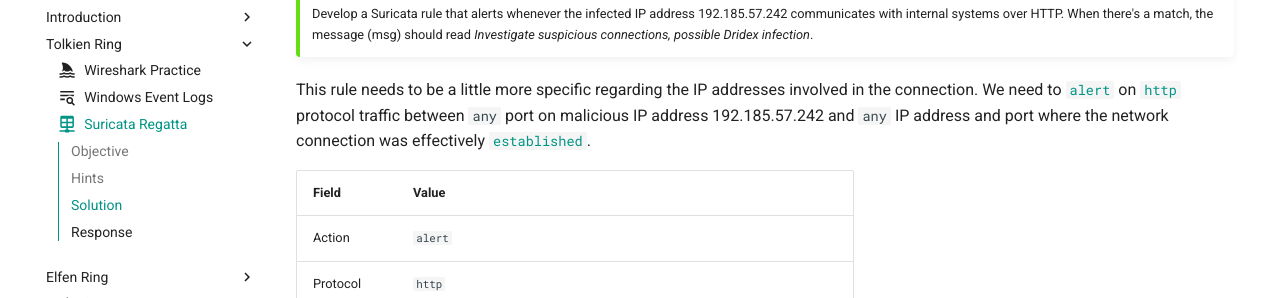
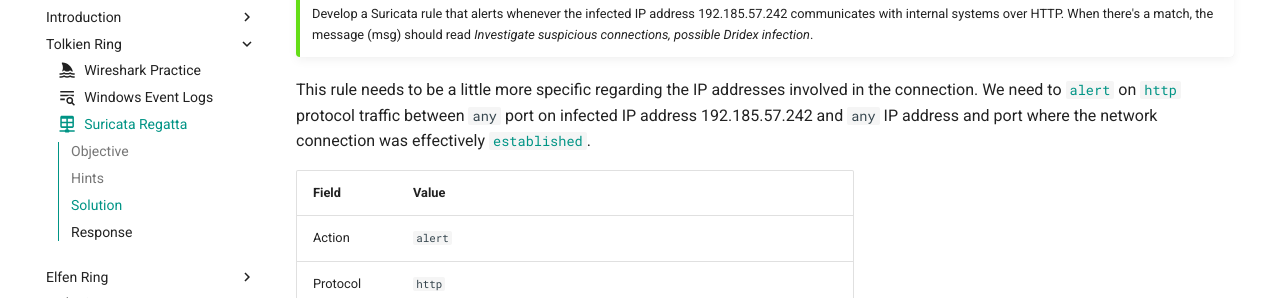
Before and after one commit to crahan/HolidayHackChallenge2022, an MkDocs documentation site: the page built from docs/objectives/o4.md, in a window 1280 px wide and 900 px high, scrolled down 1454 px. Shown: the part 154-452 px from the top of the window. Built offline with MkDocs 1.6.1 and Material for MkDocs 9.7.7, drawn with Linux system fonts in a browser that asks for light colours; emoji names are drawn with the system emoji font; comment, search, counter and statistics services are not loaded.

Commit message:
O4 reviewed

```diff
--- a/docs/objectives/o4.md
+++ b/docs/objectives/o4.md
@@ -58,7 +58,7 @@
 !!! question "Question"
     First, please create a Suricata rule to catch DNS lookups for *adv.epostoday.uk*. Whenever there's a match, the alert message (msg) should read *Known bad DNS lookup, possible Dridex infection*.
 
-We can use the official [Suricata documentation](https://suricata.readthedocs.io/en/suricata-6.0.0/rules/intro.html) to help with building these rules. For the first rule we need to [`alert`](https://suricata.readthedocs.io/en/suricata-6.0.0/rules/intro.html#action) on [`dns`](https://suricata.readthedocs.io/en/suricata-6.0.0/rules/intro.html#protocol) protocol traffic between `any` source and destination IP address and port, where the [`dns.query`](https://suricata.readthedocs.io/en/suricata-6.0.0/rules/dns-keywords.html) contains *adv.epostoday.uk*. We can add `nocase` to make the match behave in a case-insensitive manner. Don't forget to also add a unique `sid` identifier to each rule.
+We can use the official [Suricata documentation](https://suricata.readthedocs.io/en/suricata-6.0.0/rules/intro.html) to help with building these rules. For the first rule we need to [`alert`](https://suricata.readthedocs.io/en/suricata-6.0.0/rules/intro.html#action) on [`dns`](https://suricata.readthedocs.io/en/suricata-6.0.0/rules/intro.html#protocol) protocol traffic between `any` source and destination IP address and port, where the [`dns.query`](https://suricata.readthedocs.io/en/suricata-6.0.0/rules/dns-keywords.html#dns-query) contains *adv.epostoday.uk*. We can add `nocase` to make the match behave in a case-insensitive manner. Don't forget to also add a unique `sid` identifier to each rule.
 
 | Field        | Value                                                 |
 | :----------- | :---------------------------------------------------- |
@@ -78,7 +78,7 @@
 !!! question "Question"
     Develop a Suricata rule that alerts whenever the infected IP address 192.185.57.242 communicates with internal systems over HTTP. When there's a match, the message (msg) should read *Investigate suspicious connections, possible Dridex infection*.
 
-This rule needs to be a little more specific regarding the IP addresses involved in the connection. We need to [`alert`](https://suricata.readthedocs.io/en/suricata-6.0.0/rules/intro.html#action) on [`http`](https://suricata.readthedocs.io/en/suricata-6.0.0/rules/intro.html#protocol) protocol traffic between `any` port on malicious IP address 192.185.57.242 and `any` IP address and port where the network connection was effectively [`established`](https://suricata.readthedocs.io/en/suricata-6.0.0/rules/flow-keywords.html#flow).
+This rule needs to be a little more specific regarding the IP addresses involved in the connection. We need to [`alert`](https://suricata.readthedocs.io/en/suricata-6.0.0/rules/intro.html#action) on [`http`](https://suricata.readthedocs.io/en/suricata-6.0.0/rules/intro.html#protocol) protocol traffic between `any` port on infected IP address 192.185.57.242 and `any` IP address and port where the network connection was effectively [`established`](https://suricata.readthedocs.io/en/suricata-6.0.0/rules/flow-keywords.html#flow).
 
 
 | Field        | Value                                                              |
```
